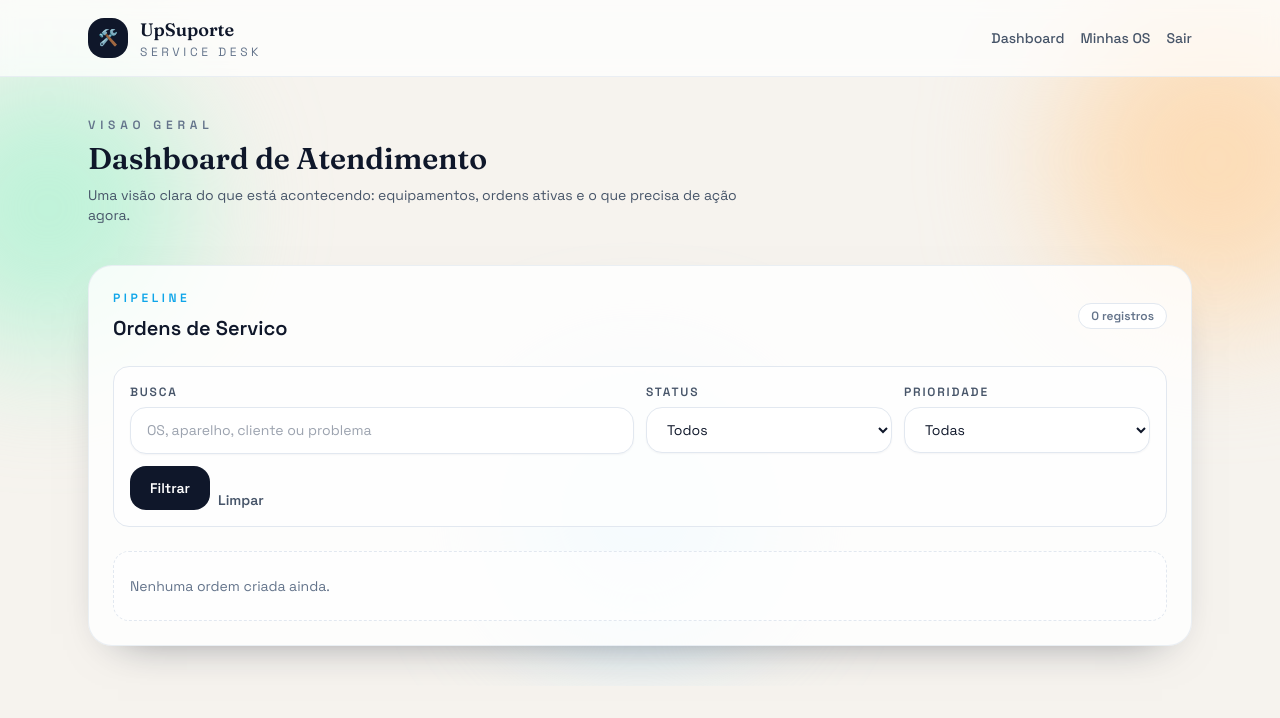
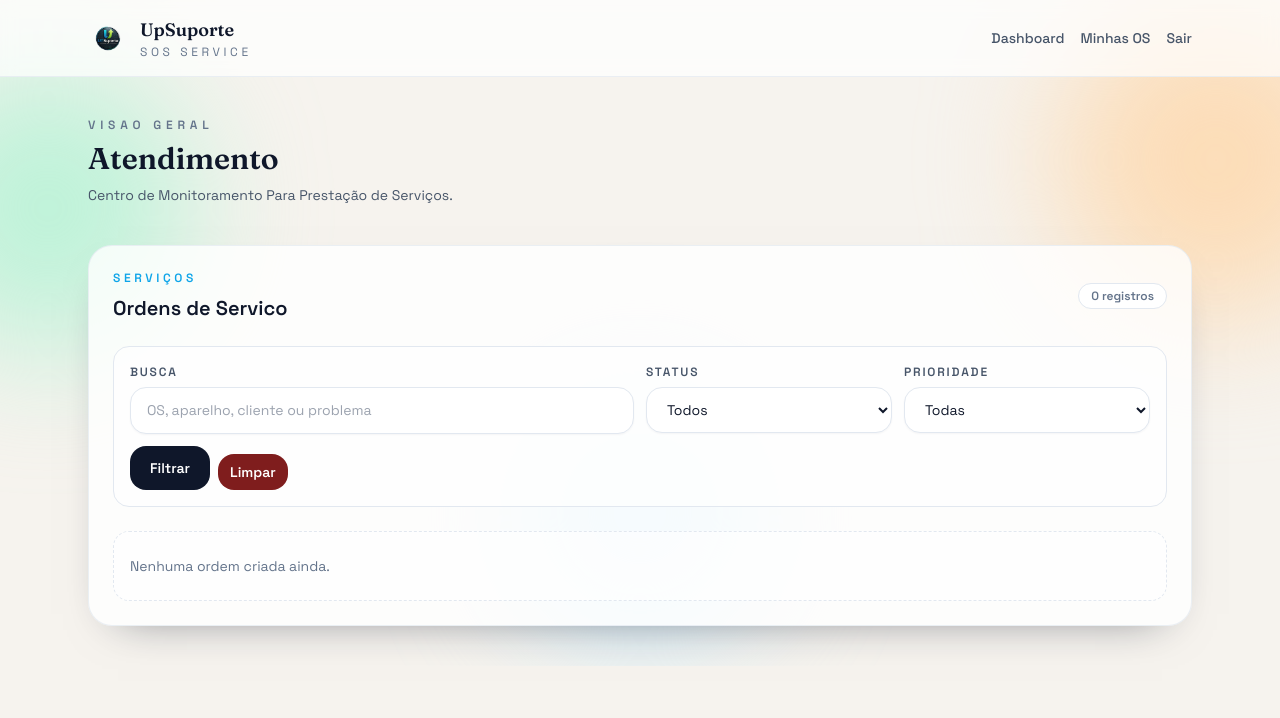
Before and after one commit to FBGdev/UP-Suporte, a Django app: page / in a window 1280 px wide. Shown: the top 718 px of the page. Run offline with Django 4.2, Linux system fonts and the light colour scheme; the visitor is signed in with stand-in values (Sample User, id 1); data comes from the database, SQL or seed files in the repository; data that the repository does not hold is empty; some libraries are stand-ins or nearby versions.

Commit message:
versao final

```diff
--- a/UpSuporte/settings.py
+++ b/UpSuporte/settings.py
@@ -160,6 +160,7 @@ TIME_FORMAT = 'H:i'
 
 STATIC_URL = 'static/'
 STATIC_ROOT = BASE_DIR / 'staticfiles'
+STATICFILES_DIRS = [BASE_DIR / 'static']
 STATICFILES_STORAGE = "whitenoise.storage.CompressedManifestStaticFilesStorage"
 MEDIA_URL = '/media/'
 MEDIA_ROOT = BASE_DIR / 'media'
--- a/templates/base.html
+++ b/templates/base.html
@@ -1,9 +1,13 @@
+{% load static %}
 <!DOCTYPE html>
 <html lang="pt-br">
   <head>
     <meta charset="UTF-8" />
     <meta name="viewport" content="width=device-width, initial-scale=1" />
     <title>{% block title %}Suporte{% endblock %}</title>
+    <link rel="icon" href="{% static 'logo.png' %}" type="image/x-icon" />
+
+
 
     <link
       href="https://fonts.googleapis.com/css2?family=Fraunces:wght@600;700&family=Space+Grotesk:wght@400;500;600;700&display=swap"
@@ -108,18 +112,18 @@
       <header class="sticky top-0 z-20 border-b border-slate-200/70 bg-white/70 backdrop-blur">
         <div class="mx-auto flex max-w-6xl items-center justify-between px-6 py-4">
           <div class="flex items-center gap-3">
-            <div class="flex h-10 w-10 items-center justify-center rounded-2xl bg-slate-900 text-white shadow-soft">
-              🛠️
+            <div class="flex h-10 w-10 items-center justify-center overflow-hidden rounded-2xl bg-transparent shadow-soft">
+              <img src="{% static 'logo.png' %}" alt="UpSuporte" class="h-18 w-18" />
             </div>
             <div>
               <p class="font-display text-lg">UpSuporte</p>
-              <p class="text-xs uppercase tracking-[0.3em] text-slate-500">Service Desk</p>
+              <p class="text-xs uppercase tracking-[0.3em] text-slate-500">SOS Service</p>
             </div>
           </div>
           <nav class="hidden items-center gap-4 text-sm font-medium text-slate-600 md:flex">
             <a class="hover:text-slate-900" href="{% url 'home' %}">Dashboard</a>
             <a class="hover:text-slate-900" href="{% url 'minhas_os' %}">Minhas OS</a>
-            <a class="hover:text-slate-900" href="{% url 'logout' %}">Sair</a>
+            <a class="hover:text-slate-900" href="{% url 'login' %}">Sair</a>
           </nav>
         </div>
       </header>
--- a/templates/designar_funcionario.html
+++ b/templates/designar_funcionario.html
@@ -51,7 +51,7 @@
   <div class="rounded-3xl bg-white px-6 py-5 shadow-soft">
     <div class="flex items-center gap-3">
       <span class="h-4 w-4 animate-spin rounded-full border-2 border-slate-300 border-t-slate-900"></span>
-      <p class="text-sm font-semibold text-slate-700">Enviando notificacao...</p>
+      <p class="text-sm font-semibold text-slate-700">Carregando...</p>
     </div>
   </div>
 </div>
--- a/templates/home.html
+++ b/templates/home.html
@@ -5,9 +5,9 @@
 {% block content %}
 <div class="flex flex-col gap-2">
   <p class="text-xs font-semibold uppercase tracking-[0.4em] text-slate-500">Visao Geral</p>
-  <h2 class="font-display text-3xl">Dashboard de Atendimento</h2>
+  <h2 class="font-display text-3xl">Atendimento</h2>
   <p class="max-w-2xl text-sm text-slate-600">
-    Uma visão clara do que está acontecendo: equipamentos, ordens ativas e o que precisa de ação agora.
+    Centro de Monitoramento Para Prestação de Serviços.
   </p>
 </div>
 
@@ -16,7 +16,7 @@
   <div class="rounded-3xl border border-slate-200/70 bg-white/80 p-6 shadow-soft">
     <div class="flex items-center justify-between">
       <div>
-        <p class="text-xs font-semibold uppercase tracking-[0.3em] text-emerald-500">Inventario</p>
+        <p class="text-xs font-semibold uppercase tracking-[0.3em] text-emerald-500">Aparelhos</p>
         <h3 class="mt-2 text-xl font-semibold">Aparelhos</h3>
       </div>
       <a href="{% url 'novo_aparelho' %}" class="rounded-full bg-emerald-500 px-4 py-2 text-xs font-semibold text-white transition hover:-translate-y-0.5">
@@ -53,7 +53,7 @@
   <div class="rounded-3xl border border-slate-200/70 bg-white/80 p-6 shadow-soft">
     <div class="flex flex-wrap items-center justify-between gap-3">
       <div>
-        <p class="text-xs font-semibold uppercase tracking-[0.3em] text-sky-500">Pipeline</p>
+        <p class="text-xs font-semibold uppercase tracking-[0.3em] text-sky-500">Serviços</p>
         <h3 class="mt-2 text-xl font-semibold">Ordens de Servico</h3>
       </div>
       <span class="rounded-full border border-slate-200 bg-white px-3 py-1 text-xs font-semibold text-slate-500">
@@ -107,7 +107,7 @@
         <button type="submit" class="rounded-2xl bg-slate-900 px-5 py-3 text-sm font-semibold text-white transition hover:-translate-y-0.5">
           Filtrar
         </button>
-        <a href="{% url 'home' %}" class="text-sm font-semibold text-slate-600 hover:text-slate-900">
+        <a href="{% url 'home' %}" class="rounded-2xl bg-red-900 px-3 py-2 text-sm font-semibold text-white transition hover:-translate-y-0.5">
           Limpar
         </a>
       </div>
```
Also changed, not shown: static/logo.png (added).
